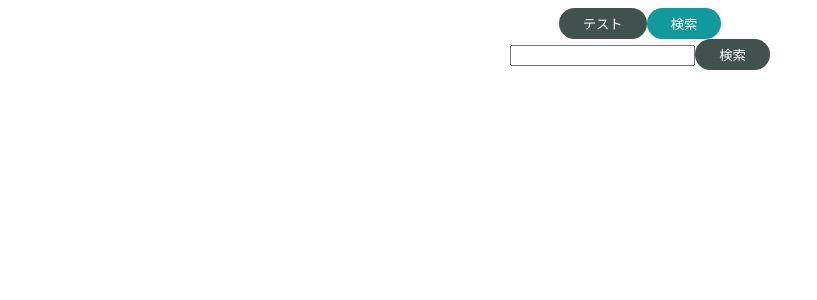
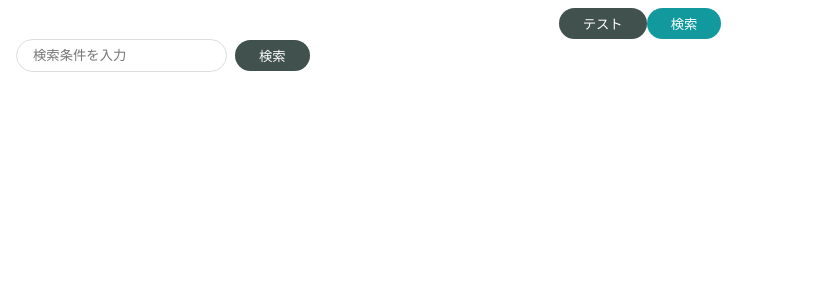
Before and after one commit to takayuki-s/react-atomic-design, a React (Create React App) app: page / in a window 1280 px wide. Shown: the top 300 px of the page, without its empty margins (0-817 px from the left). Built offline with nearby package versions, Linux system fonts and the light colour scheme.

Commit message:
inputのmolecule作成

```diff
--- /dev/null
+++ b/src/components/atoms/input/Input.jsx
@@ -0,0 +1,13 @@
+import styled from "styled-components";
+
+export const Input = (props) => {
+  const { placeholder = "" } = props;
+  return <SInput type="text" placeholder={placeholder} />;
+};
+
+const SInput = styled.input`
+  padding: 8px 16px;
+  border: solid #ddd 1px;
+  border-radius: 9999px;
+  outline: none;
+`;
--- a/src/components/molecules/SearchInput.jsx
+++ b/src/components/molecules/SearchInput.jsx
@@ -1,10 +1,24 @@
+import styled from "styled-components";
+
 import { PrimaryButton } from "../atoms/button/PrimaryButton";
+import { Input } from "../atoms/input/Input";
 
 export const SearchInput = () => {
   return (
-    <div>
-      <input />
-      <PrimaryButton>検索</PrimaryButton>
-    </div>
+    <SContainer>
+      <Input placeholder="検索条件を入力" />
+      <SButtonWrapper>
+        <PrimaryButton>検索</PrimaryButton>
+      </SButtonWrapper>
+    </SContainer>
   );
 };
+
+const SContainer = styled.div`
+  padding-left: 8px;
+  display: flex;
+  align-items: center;
+`;
+const SButtonWrapper = styled.div`
+  padding-left: 8px;
+`;
```
